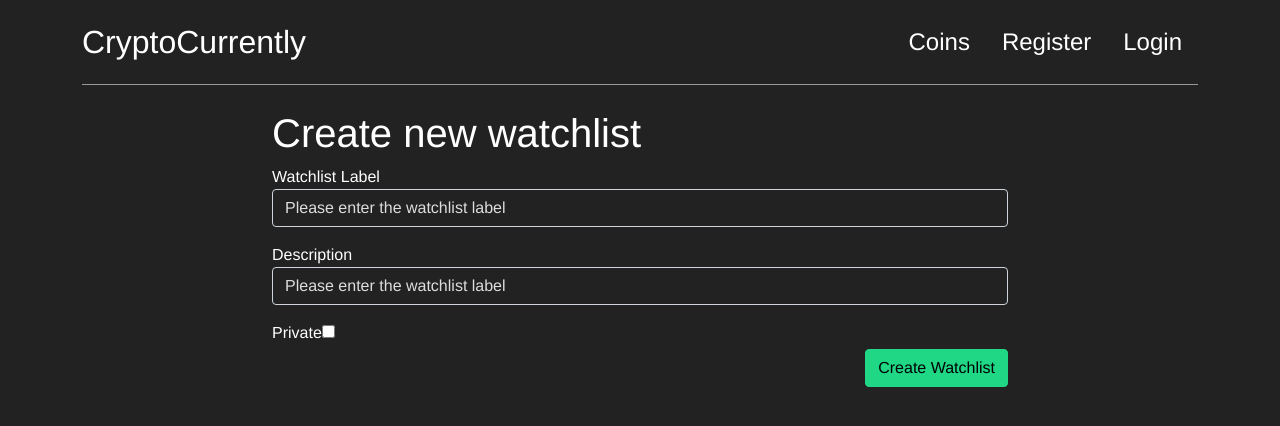
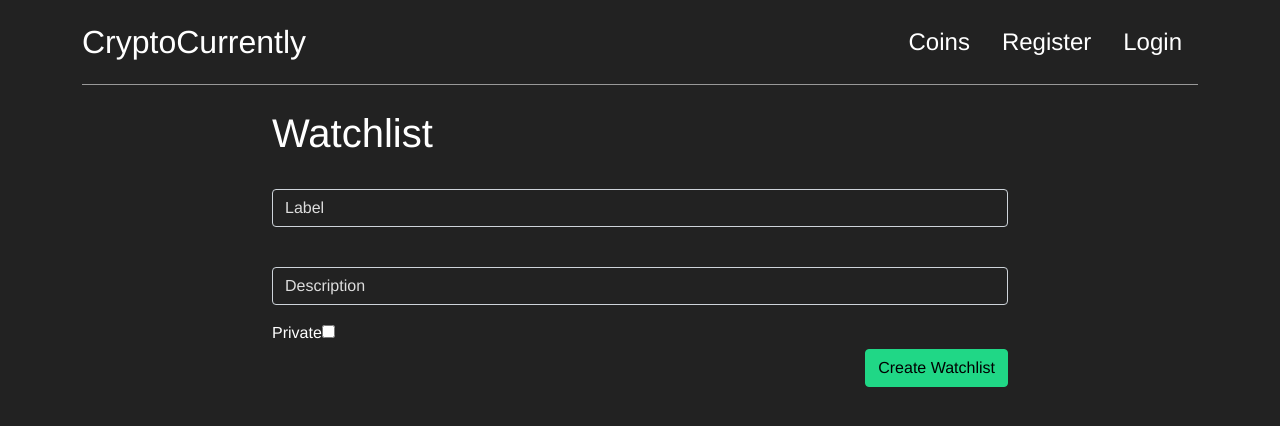
Before and after one commit to Kirch2/CryptoCurrently, a React app in the folder client/: page /watchlists/new in a window 1280 px wide. Shown: the top 426 px of the page. Built offline with nearby package versions, Linux system fonts and the light colour scheme.

Commit message:
css changes

```diff
--- a/client/src/components/CryptoAlertForm/index.tsx
+++ b/client/src/components/CryptoAlertForm/index.tsx
@@ -73,8 +73,8 @@ export function CryptoAlertForm(props: CryptoAlertFormProps) {
           required
           className="form-control"
         >
-          <option value=">">More than</option>
-          <option value="<">Less than</option>
+          <option value=">">more than</option>
+          <option value="<">less than</option>
         </select>
         <br />
         <br />
--- a/client/src/components/WatchListForm/index.tsx
+++ b/client/src/components/WatchListForm/index.tsx
@@ -25,7 +25,7 @@ export function WatchListForm(props: WatchListFormProps) {
       }}
     >
       <div className="mb-3">
-        <label>Watchlist Label</label>
+        <br />
         <input
           value={watchList.label}
           onChange={(e) => {
@@ -37,12 +37,13 @@ export function WatchListForm(props: WatchListFormProps) {
           disabled={props.loading}
           required
           type="text"
-          placeholder="Please enter the watchlist label"
+          placeholder="Label"
           className="form-control"
         />
       </div>
       <div className="mb-3">
-        <label>Description</label>
+        <br />
+
         <input
           value={watchList.description}
           onChange={(e) => {
@@ -54,7 +55,7 @@ export function WatchListForm(props: WatchListFormProps) {
           disabled={props.loading}
           required
           type="text"
-          placeholder="Please enter the watchlist label"
+          placeholder="Description"
           className="form-control"
         />
       </div>
--- a/client/src/pages/WatchListId.tsx
+++ b/client/src/pages/WatchListId.tsx
@@ -27,9 +27,17 @@ export function WatchListId() {
 
         return (
           <div>
-            <h1>{watchlist.label}</h1>
+            <div className="d-flex align-items-center justify-content-between">
+              <h1>{watchlist.label}</h1>
+
+              <NavLink
+                className="btn btn-success float-end"
+                to={`/watchlists/${watchlist.id}/edit`}
+              >
+                Edit
+              </NavLink>
+            </div>
             <p>{watchlist.description}</p>
-            <NavLink to={`/watchlists/${watchlist.id}/edit`}>Edit</NavLink>
             <WatchListEntryFetcher>
               {({ loading, watchlistentries }) => {
                 if (loading) {
--- a/client/src/pages/WatchListNew.tsx
+++ b/client/src/pages/WatchListNew.tsx
@@ -6,7 +6,7 @@ export function WatchListNew() {
     <WatchListCreator>
       {({ createWatchList, loading }) => (
         <div>
-          <h1>Create new watchlist</h1>
+          <h1>Watchlist</h1>
           <WatchListForm
             loading={loading}
             onSubmit={(newWatchList) => {
```
